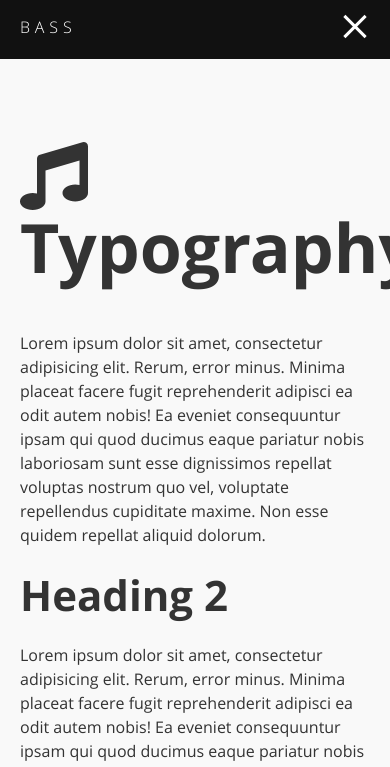
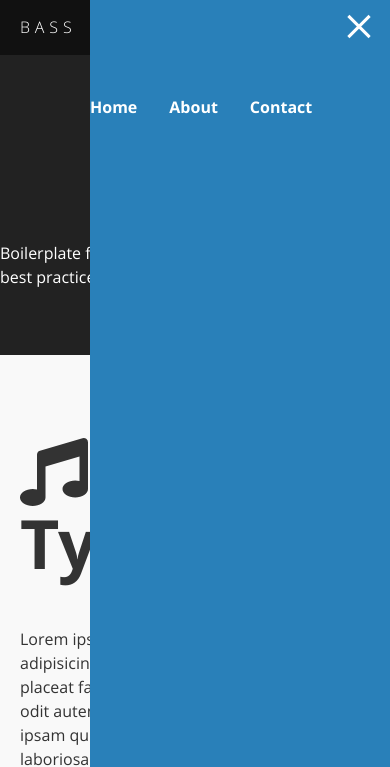
Before and after one commit to gitter-badger/bass, a website built with webpack: page src/index.html in a window 390 px wide. Both pictures are taken after a click on the button 355 px from the left and 29 px from the top of the page. Shown: the top 767 px of the page. Built offline with nearby package versions, Linux system fonts and the light colour scheme.

Commit message:
add offcanvas component

```diff
--- a/src/index.html
+++ b/src/index.html
@@ -11,14 +11,35 @@
         <a href="/" class="l-header__brand">Bass</a>
 
         <nav class="l-header__nav">
-          <button class="hamburger hamburger--squeeze" type="button">
+          <button
+            class="hamburger hamburger--squeeze js-hamburger"
+            type="button"
+          >
             <span class="hamburger-box">
               <span class="hamburger-inner"></span>
             </span>
           </button>
         </nav>
       </div>
+
+      <div class="c-offcanvas js-offcanvas">
+        <nav>
+          <ul>
+            <li><a href="#">Home</a></li>
+            <li><a href="#">About</a></li>
+            <li><a href="#">Contact</a></li>
+          </ul>
+        </nav>
+      </div>
     </header>
+
+    <div class="c-hero">
+      <h1>Bass</h1>
+      <p>
+        Boilerplate for static website based on webpack, best practices and
+        modern tools.
+      </p>
+    </div>
 
     <main class="l-main">
       <div class="container">
--- a/src/js/index.js
+++ b/src/js/index.js
@@ -2,6 +2,8 @@ import '../scss/main.scss';
 import '@fortawesome/fontawesome-free/js/all.js';
 import '@fortawesome/fontawesome-free/scss/fontawesome.scss';
 
-document.querySelector('.hamburger').addEventListener('click', function() {
+document.querySelector('.js-hamburger').addEventListener('click', function() {
   this.classList.toggle('is-active');
+
+  document.querySelector('.js-offcanvas').classList.toggle('c-offcanvas--open');
 });
--- a/src/scss/base/_base.scss
+++ b/src/scss/base/_base.scss
@@ -11,7 +11,7 @@ html {
 
 body {
   background: #f9f9f9;
-  padding-top: 59px;
+  padding-top: 55px;
 }
 
 /**
--- /dev/null
+++ b/src/scss/components/_offcanvas.scss
@@ -0,0 +1,32 @@
+.c-offcanvas {
+  position: fixed;
+  width: 300px;
+  top: 0;
+  right: -300px;
+  bottom: 0;
+  background: #2980b9;
+  transition: 500ms right;
+  padding-top: 59px;
+  text-align: center;
+
+  &--open {
+    right: 0;
+  }
+
+  ul {
+    list-style-type: none;
+    padding: 1rem 0;
+    margin: 0;
+  }
+
+  a {
+    display: block;
+    color: #fff;
+    padding: 2rem 0;
+    text-decoration: none;
+
+    @include on-event {
+      background: rgba(#fff, 0.1);
+    }
+  }
+}
--- a/src/scss/layout/_header.scss
+++ b/src/scss/layout/_header.scss
@@ -44,4 +44,16 @@
   &__nav {
     margin-left: auto;
   }
+
+  a {
+    @include on-event {
+      color: #fff;
+    }
+  }
+
+  .hamburger {
+    z-index: 2;
+    position: fixed;
+    right: 1rem;
+  }
 }
--- a/src/scss/main.scss
+++ b/src/scss/main.scss
@@ -45,6 +45,7 @@ $hamburger-types: (squeeze);
 @import 'components/grid';
 @import 'components/hero';
 @import 'components/loading';
+@import 'components/offcanvas';
 
 // 6. Page-specific styles
 @import 'pages/home';
```
